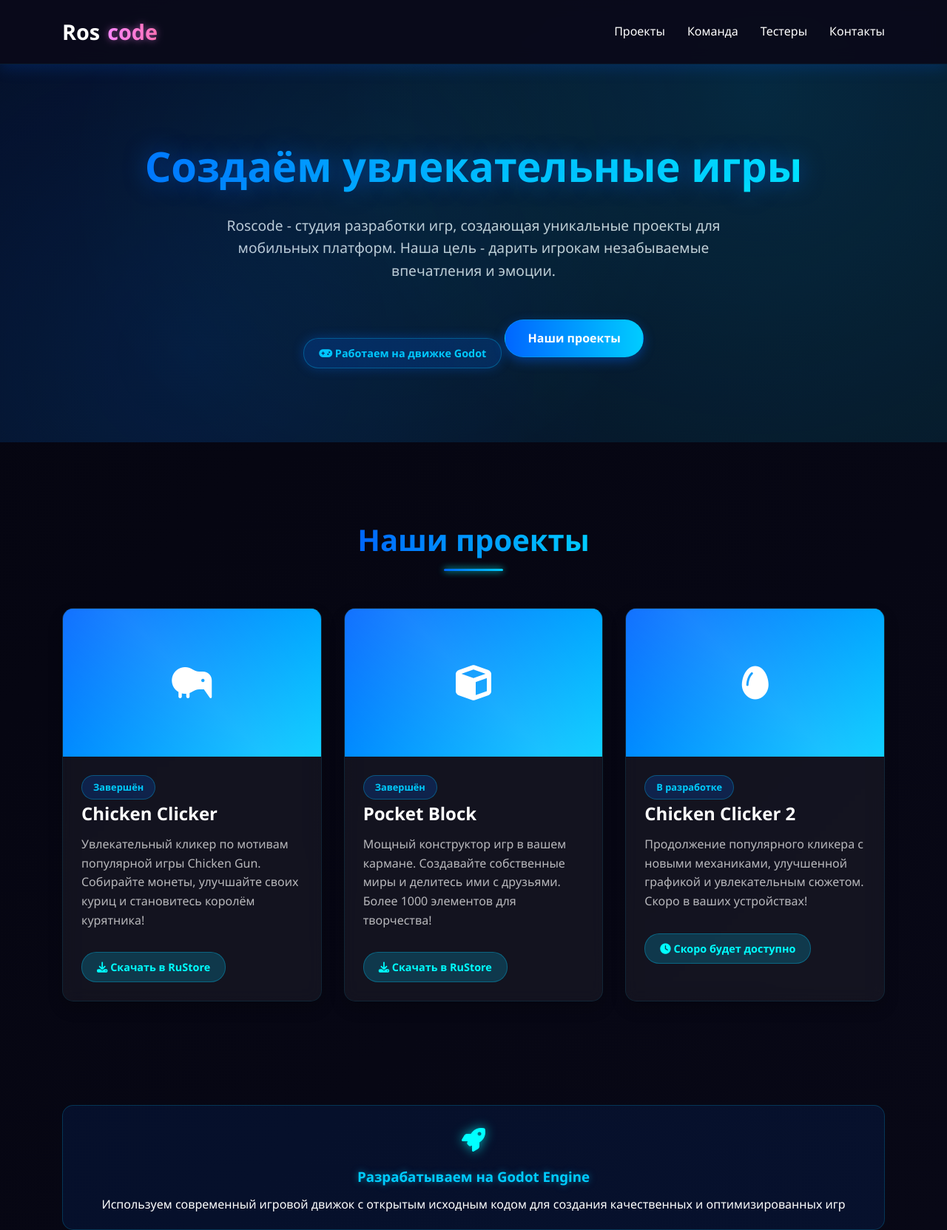
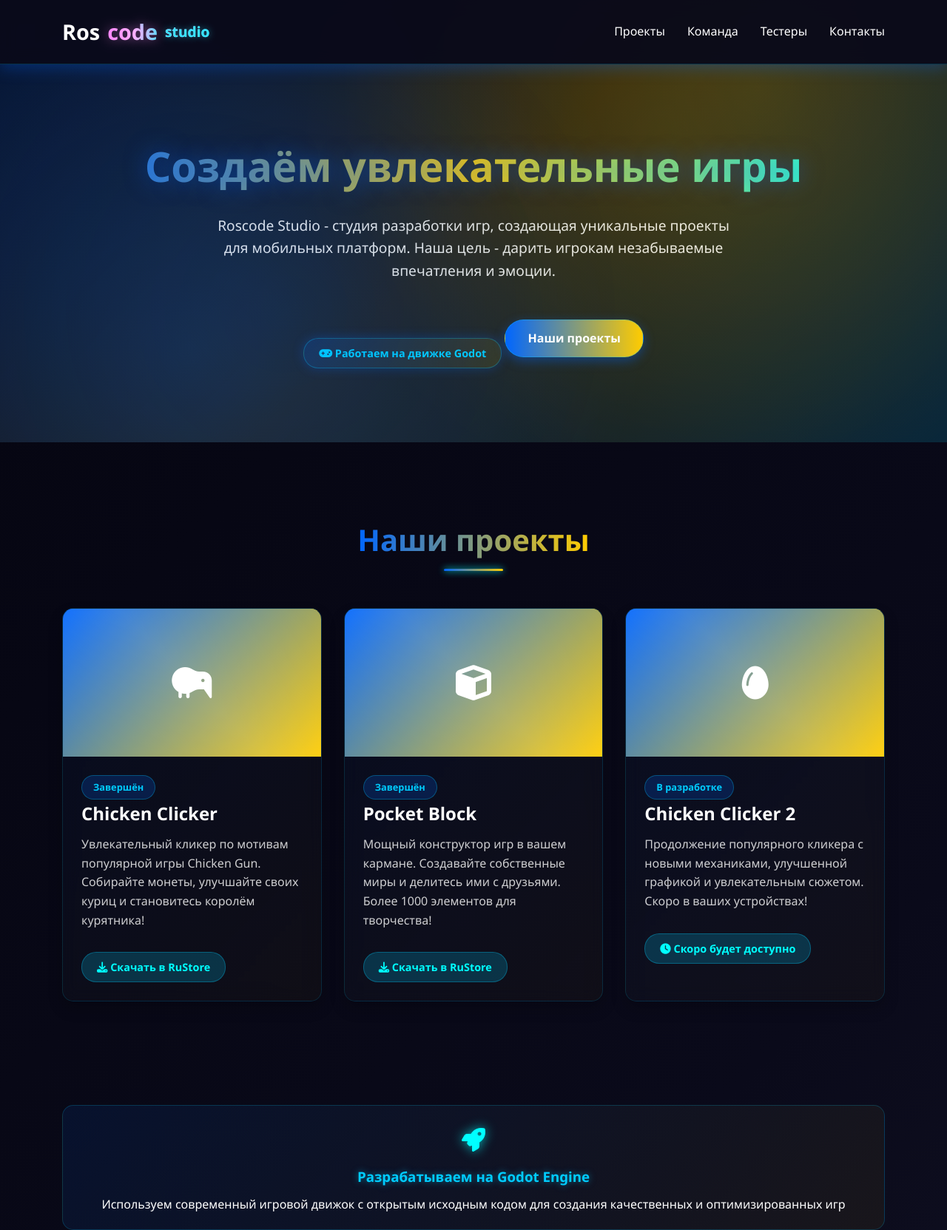
Before and after one commit to CR0N1N-dev/Roscode-site, a plain HTML site: page index.html in a window 1280 px wide. Shown: the top 1663 px of the page at 74% size. Drawn offline with Linux system fonts and the light colour scheme.

Commit message:
update site

```diff
--- a/index.html
+++ b/index.html
@@ -3,7 +3,7 @@
 <head>
     <meta charset="UTF-8">
     <meta name="viewport" content="width=device-width, initial-scale=1.0">
-    <title>Roscode - Разработка игр</title>
+    <title>Roscode Studio - Разработка игр</title>
     <link rel="stylesheet" href="https://cdnjs.cloudflare.com/ajax/libs/font-awesome/6.4.0/css/all.min.css">
     <style>
         * {
@@ -16,8 +16,9 @@
         :root {
             --primary: #0066ff;
             --secondary: #00ccff;
-            --accent: #00ffcc;
+            --accent: #ffcc00;
             --neon: #00ffff;
+            --neon-yellow: #ffff00;
             --dark: #0a0a1a;
             --darker: #050510;
             --light: #ffffff;
@@ -25,7 +26,7 @@
         }
 
         body {
-            background: linear-gradient(135deg, var(--darker) 0%, var(--dark) 100%);
+            background: linear-gradient(135deg, var(--darker) 0%, var(--dark) 50%, #1a1a2e 100%);
             color: var(--light);
             line-height: 1.6;
             overflow-x: hidden;
@@ -45,8 +46,8 @@
             position: fixed;
             width: 100%;
             z-index: 1000;
-            box-shadow: 0 5px 20px rgba(0, 102, 255, 0.2);
-            border-bottom: 1px solid rgba(0, 204, 255, 0.1);
+            box-shadow: 0 5px 20px rgba(0, 102, 255, 0.3);
+            border-bottom: 1px solid rgba(0, 204, 255, 0.2);
         }
 
         .navbar {
@@ -67,11 +68,17 @@
         }
 
         .logo span {
-            background: linear-gradient(to right, var(--neon), var(--secondary));
+            background: linear-gradient(to right, var(--neon), var(--accent));
             -webkit-background-clip: text;
             background-clip: text;
             color: transparent;
-            text-shadow: 0 0 10px rgba(0, 255, 255, 0.5);
+            text-shadow: 0 0 15px rgba(0, 255, 255, 0.5);
+        }
+
+        .logo .studio {
+            font-size: 1.2rem;
+            color: var(--accent);
+            text-shadow: 0 0 10px rgba(255, 204, 0, 0.5);
         }
 
         .nav-links {
@@ -100,7 +107,7 @@
             left: 0;
             width: 0;
             height: 2px;
-            background: linear-gradient(to right, var(--neon), var(--secondary));
+            background: linear-gradient(to right, var(--neon), var(--accent));
             transition: width 0.3s;
             box-shadow: 0 0 10px var(--neon);
         }
@@ -113,7 +120,10 @@
         .hero {
             padding: 180px 0 100px;
             text-align: center;
-            background: linear-gradient(135deg, rgba(0, 102, 255, 0.1) 0%, rgba(0, 204, 255, 0.1) 100%);
+            background:
+                linear-gradient(135deg, rgba(0, 102, 255, 0.15) 0%, rgba(255, 204, 0, 0.1) 50%, rgba(0, 204, 255, 0.15) 100%),
+                radial-gradient(circle at 20% 80%, rgba(0, 102, 255, 0.2) 0%, transparent 50%),
+                radial-gradient(circle at 80% 20%, rgba(255, 204, 0, 0.15) 0%, transparent 50%);
             position: relative;
             overflow: hidden;
         }
@@ -126,15 +136,14 @@
             width: 100%;
             height: 100%;
             background:
-                radial-gradient(circle at 20% 80%, rgba(0, 102, 255, 0.1) 0%, transparent 50%),
-                radial-gradient(circle at 80% 20%, rgba(0, 204, 255, 0.1) 0%, transparent 50%),
-                radial-gradient(circle at 40% 40%, rgba(0, 255, 255, 0.05) 0%, transparent 50%);
+                radial-gradient(circle at 30% 70%, rgba(0, 102, 255, 0.1) 0%, transparent 50%),
+                radial-gradient(circle at 70% 30%, rgba(255, 204, 0, 0.08) 0%, transparent 50%);
         }
 
         .hero h1 {
             font-size: 3.5rem;
             margin-bottom: 20px;
-            background: linear-gradient(to right, var(--primary), var(--secondary), var(--neon));
+            background: linear-gradient(to right, var(--primary), var(--accent), var(--neon));
             -webkit-background-clip: text;
             background-clip: text;
             color: transparent;
@@ -145,12 +154,12 @@
             font-size: 1.2rem;
             max-width: 700px;
             margin: 0 auto 30px;
-            color: rgba(255, 255, 255, 0.8);
+            color: rgba(255, 255, 255, 0.9);
         }
 
         .godot-badge {
             display: inline-block;
-            background: rgba(0, 102, 255, 0.2);
+            background: linear-gradient(135deg, rgba(0, 102, 255, 0.2), rgba(255, 204, 0, 0.1));
             color: var(--secondary);
             padding: 8px 20px;
             border-radius: 20px;
@@ -164,7 +173,7 @@
         .cta-button {
             display: inline-block;
             padding: 12px 30px;
-            background: linear-gradient(to right, var(--primary), var(--secondary));
+            background: linear-gradient(to right, var(--primary), var(--accent));
             color: white;
             text-decoration: none;
             border-radius: 30px;
@@ -212,7 +221,7 @@
             font-size: 2.5rem;
             display: inline-block;
             position: relative;
-            background: linear-gradient(to right, var(--primary), var(--secondary));
+            background: linear-gradient(to right, var(--primary), var(--accent));
             -webkit-background-clip: text;
             background-clip: text;
             color: transparent;
@@ -226,7 +235,7 @@
             transform: translateX(-50%);
             width: 80px;
             height: 3px;
-            background: linear-gradient(to right, var(--primary), var(--secondary));
+            background: linear-gradient(to right, var(--primary), var(--accent));
             border-radius: 2px;
             box-shadow: 0 0 10px var(--neon);
         }
@@ -239,13 +248,13 @@
         }
 
         .project-card {
-            background: rgba(255, 255, 255, 0.05);
+            background: linear-gradient(135deg, rgba(0, 102, 255, 0.05), rgba(255, 204, 0, 0.03));
             border-radius: 15px;
             overflow: hidden;
             transition: all 0.3s;
             box-shadow: 0 10px 20px rgba(0, 0, 0, 0.2);
             backdrop-filter: blur(10px);
-            border: 1px solid rgba(0, 204, 255, 0.1);
+            border: 1px solid rgba(0, 204, 255, 0.15);
             position: relative;
         }
 
@@ -256,7 +265,7 @@
             left: 0;
             right: 0;
             height: 3px;
-            background: linear-gradient(to right, var(--primary), var(--secondary));
+            background: linear-gradient(to right, var(--primary), var(--accent));
         }
 
         .project-card:hover {
@@ -267,7 +276,7 @@
 
         .project-img {
             height: 200px;
-            background: linear-gradient(135deg, var(--primary), var(--secondary));
+            background: linear-gradient(135deg, var(--primary), var(--accent));
             display: flex;
             align-items: center;
             justify-content: center;
@@ -298,7 +307,7 @@
         }
 
         .project-content p {
-            color: rgba(255, 255, 255, 0.7);
+            color: rgba(255, 255, 255, 0.8);
             margin-bottom: 20px;
         }
 
@@ -341,14 +350,14 @@
         }
 
         .team-card {
-            background: rgba(255, 255, 255, 0.05);
+            background: linear-gradient(135deg, rgba(0, 102, 255, 0.05), rgba(255, 204, 0, 0.03));
             border-radius: 15px;
             padding: 30px;
             text-align: center;
             transition: all 0.3s;
             box-shadow: 0 10px 20px rgba(0, 0, 0, 0.2);
             backdrop-filter: blur(10px);
-            border: 1px solid rgba(0, 204, 255, 0.1);
+            border: 1px solid rgba(0, 204, 255, 0.15);
             position: relative;
         }
 
@@ -359,7 +368,7 @@
             left: 0;
             right: 0;
             height: 3px;
-            background: linear-gradient(to right, var(--primary), var(--secondary));
+            background: linear-gradient(to right, var(--primary), var(--accent));
             border-radius: 15px 15px 0 0;
         }
 
@@ -372,7 +381,7 @@
             width: 80px;
             height: 80px;
             border-radius: 50%;
-            background: linear-gradient(135deg, var(--primary), var(--secondary));
+            background: linear-gradient(135deg, var(--primary), var(--accent));
             display: flex;
             align-items: center;
             justify-content: center;
@@ -395,7 +404,7 @@
         }
 
         .team-card p {
-            color: rgba(255, 255, 255, 0.7);
+            color: rgba(255, 255, 255, 0.8);
             font-size: 0.9rem;
         }
 
@@ -407,14 +416,14 @@
         }
 
         .tester-card {
-            background: rgba(255, 255, 255, 0.05);
+            background: linear-gradient(135deg, rgba(0, 102, 255, 0.05), rgba(255, 204, 0, 0.03));
             border-radius: 10px;
             padding: 20px;
             text-align: center;
             transition: all 0.3s;
             box-shadow: 0 5px 15px rgba(0, 0, 0, 0.2);
             backdrop-filter: blur(10px);
-            border: 1px solid rgba(0, 204, 255, 0.1);
+            border: 1px solid rgba(0, 204, 255, 0.15);
         }
 
         .tester-card:hover {
@@ -476,7 +485,7 @@
         }
 
         .footer-column p {
-            color: rgba(255, 255, 255, 0.6);
+            color: rgba(255, 255, 255, 0.7);
             margin-bottom: 20px;
         }
 
@@ -515,7 +524,7 @@
         }
 
         .footer-links a {
-            color: rgba(255, 255, 255, 0.6);
+            color: rgba(255, 255, 255, 0.7);
             text-decoration: none;
             transition: color 0.3s;
         }
@@ -534,7 +543,7 @@
         }
 
         .thanks-section {
-            background: rgba(0, 102, 255, 0.1);
+            background: linear-gradient(135deg, rgba(0, 102, 255, 0.1), rgba(255, 204, 0, 0.05));
             border-radius: 15px;
             padding: 30px;
             margin-top: 40px;
@@ -553,7 +562,7 @@
             text-align: center;
             margin: 40px 0;
             padding: 20px;
-            background: rgba(0, 102, 255, 0.1);
+            background: linear-gradient(135deg, rgba(0, 102, 255, 0.1), rgba(255, 204, 0, 0.05));
             border-radius: 15px;
             border: 1px solid rgba(0, 204, 255, 0.2);
         }
@@ -648,7 +657,7 @@
     <header>
         <div class="container">
             <nav class="navbar">
-                <a href="#" class="logo">Ros<span>code</span></a>
+                <a href="#" class="logo">Ros<span>code</span> <span class="studio">studio</span></a>
                 <div class="nav-links">
                     <a href="#projects">Проекты</a>
                     <a href="#team">Команда</a>
@@ -663,7 +672,7 @@
     <section class="hero">
         <div class="container">
             <h1>Создаём увлекательные игры</h1>
-            <p>Roscode - студия разработки игр, создающая уникальные проекты для мобильных платформ. Наша цель - дарить игрокам незабываемые впечатления и эмоции.</p>
+            <p>Roscode Studio - студия разработки игр, создающая уникальные проекты для мобильных платформ. Наша цель - дарить игрокам незабываемые впечатления и эмоции.</p>
             <div class="godot-badge">
                 <i class="fas fa-gamepad"></i> Работаем на движке Godot
             </div>
@@ -745,7 +754,7 @@
                     </div>
                     <h3>Ростислав Маркевич</h3>
                     <div class="role">Основатель студии, программист</div>
-                    <p>Главный разработчик и идеолог всех проектов Roscode. Отвечает за техническую реализацию и архитектуру игр.</p>
+                    <p>Главный разработчик и идеолог всех проектов Roscode Studio. Отвечает за техническую реализацию и архитектуру игр.</p>
                 </div>
                 <div class="team-card">
                     <div class="team-icon">
@@ -754,6 +763,14 @@
                     <h3>Кирилл</h3>
                     <div class="role">Художник</div>
                     <p>Талантливый художник, создающий визуальную составляющую наших игр. Отвечает за дизайн персонажей, интерфейсов и графических элементов.</p>
+                </div>
+                <div class="team-card">
+                    <div class="team-icon">
+                        <i class="fas fa-server"></i>
+                    </div>
+                    <h3>Cron1n</h3>
+                    <div class="role">Специалист по хостингу и доменам</div>
+                    <p>Помогает с технической инфраструктурой, хостингом сайтов и получением доменов. Обеспечивает стабильную работу наших проектов.</p>
                 </div>
             </div>
         </div>
@@ -788,7 +805,7 @@
                     <div class="tester-icon">
                         <i class="fas fa-user"></i>
                     </div>
-                    <h4>sooble mooble</h4>
+                    <h4>zooble mooble</h4>
                 </div>
                 <div class="tester-card">
                     <div class="tester-icon">
@@ -829,7 +846,7 @@
         <div class="container">
             <div class="footer-content">
                 <div class="footer-column">
-                    <h3>О Roscode</h3>
+                    <h3>О Roscode Studio</h3>
                     <p>Студия разработки игр, создающая увлекательные проекты для мобильных устройств. Мы стремимся дарить радость и положительные эмоции нашим игрокам.</p>
                     <div class="social-links">
                         <a href="https://t.me/solar2d5555" class="social-link" target="_blank">
@@ -858,7 +875,7 @@
                 </div>
             </div>
             <div class="copyright">
-                <p>&copy; 2023 Roscode. Все права защищены. | Разработано на Godot Engine</p>
+                <p>&copy; 2023 Roscode Studio. Все права защищены. | Разработано на Godot Engine</p>
             </div>
         </div>
     </footer>
```
